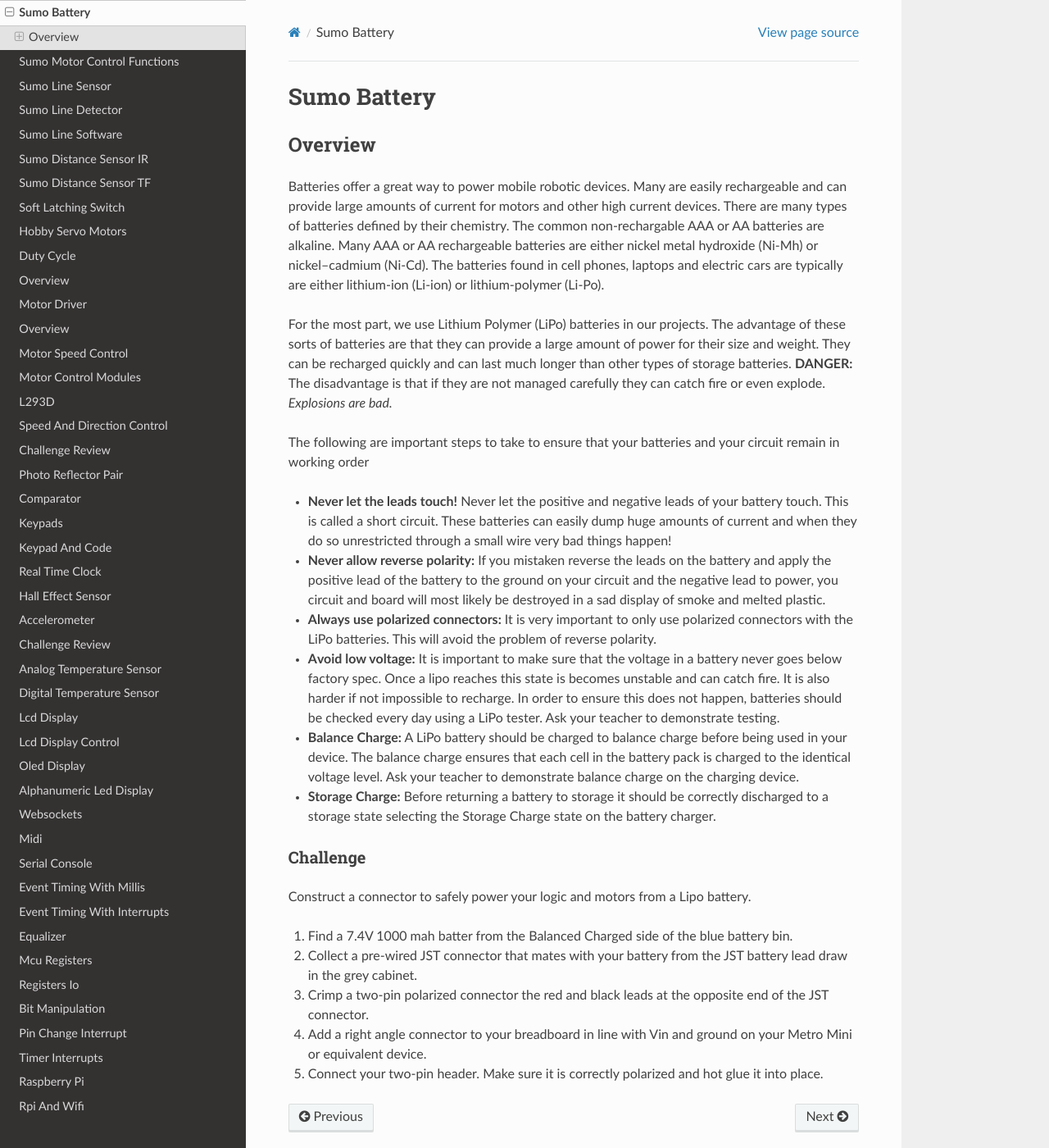
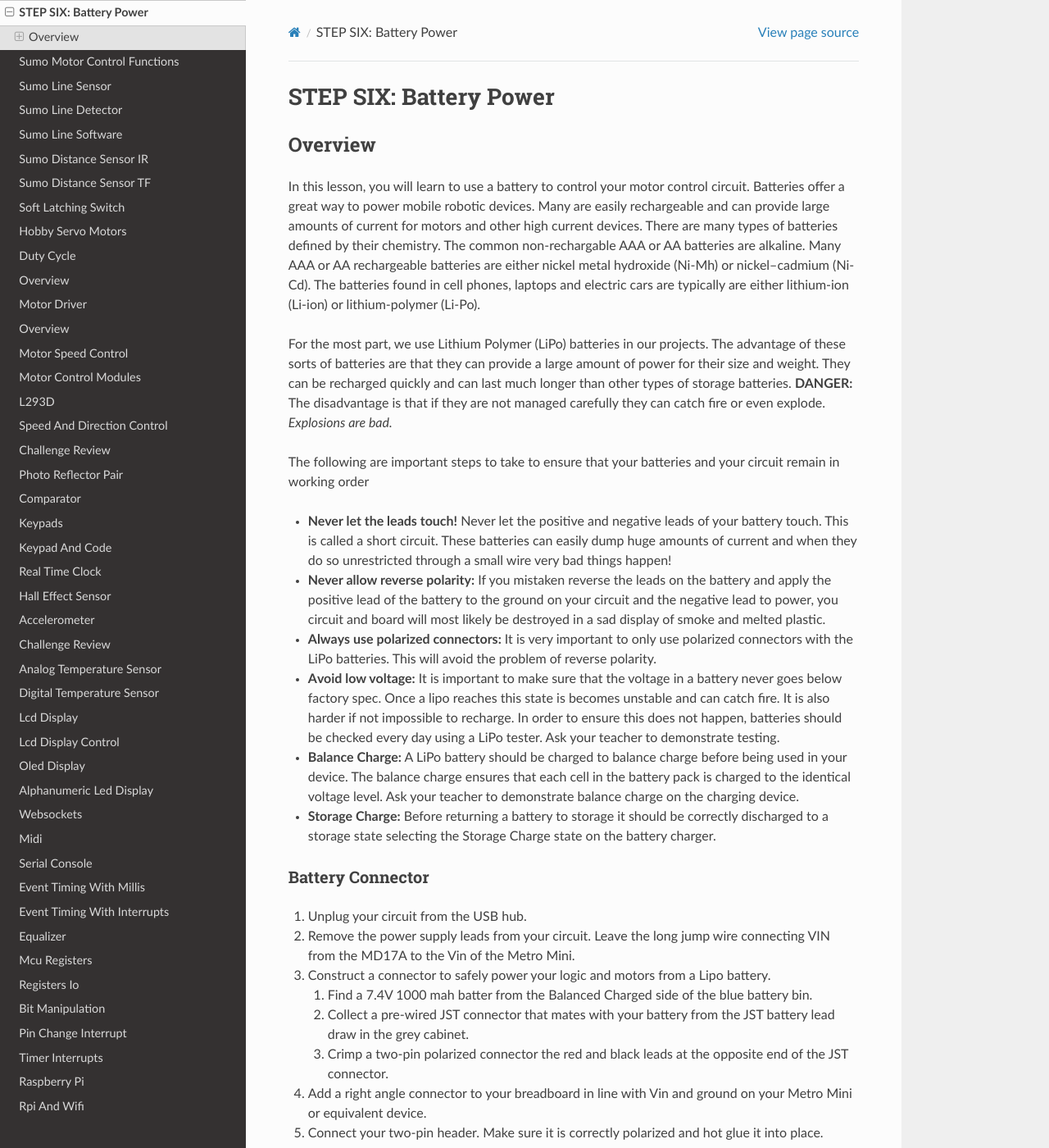
Before and after one commit to maxtkc/mvths-wiki, a Sphinx documentation site: the page built from docs/070xe-sumo-battery.rst, in a window 1280 px wide and 1400 px high. Shown: the whole window at 82% size. Built offline with Sphinx 7.4.7 and the Read the Docs theme 2.0.0, drawn with Linux system fonts in a browser that asks for light colours; pages that are not in the unit, such as notebooks, are missing from menus.

Commit message:
Update 070xe-sumo-battery.rst

```diff
--- a/docs/070xe-sumo-battery.rst
+++ b/docs/070xe-sumo-battery.rst
@@ -1,10 +1,10 @@
-Sumo Battery
+STEP SIX: Battery Power
 ===============
 
 Overview
 --------
 
-Batteries offer a great way to power mobile robotic devices. Many are easily rechargeable and can provide large amounts of current for motors and other high current devices. There are many types of batteries defined by their chemistry. The common non-rechargable AAA or AA batteries are alkaline. Many AAA or AA rechargeable batteries are either nickel metal hydroxide (Ni-Mh) or nickel–cadmium (Ni-Cd). The batteries found in cell phones, laptops and electric cars are typically are either lithium-ion (Li-ion) or lithium-polymer (Li-Po).
+In this lesson, you will learn to use a battery to control your motor control circuit. Batteries offer a great way to power mobile robotic devices. Many are easily rechargeable and can provide large amounts of current for motors and other high current devices. There are many types of batteries defined by their chemistry. The common non-rechargable AAA or AA batteries are alkaline. Many AAA or AA rechargeable batteries are either nickel metal hydroxide (Ni-Mh) or nickel–cadmium (Ni-Cd). The batteries found in cell phones, laptops and electric cars are typically are either lithium-ion (Li-ion) or lithium-polymer (Li-Po).
 
 For the most part, we use Lithium Polymer (LiPo) batteries in our projects. The advantage of these sorts of batteries are that they can provide a large amount of power for their size and weight. They can be recharged quickly and can last much longer than other types of storage batteries. **DANGER:** The disadvantage is that if they are not managed carefully they can catch fire or even explode. *Explosions are bad.*
 
@@ -22,16 +22,20 @@ The following are important steps to take to ensure that your batteries and your
 
 - **Storage Charge:** Before returning a battery to storage it should be correctly discharged to a storage state selecting the Storage Charge state on the battery charger.
 
-Challenge
+Battery Connector
 ~~~~~~~~~
 
-Construct a connector to safely power your logic and motors from a Lipo battery.
+#. Unplug your circuit from the USB hub.
 
-#. Find a 7.4V 1000 mah batter from the Balanced Charged side of the blue battery bin.
+#. Remove the power supply leads from your circuit. Leave the long jump wire connecting VIN from the MD17A to the Vin of the Metro Mini.
 
-#. Collect a pre-wired JST connector that mates with your battery from the JST battery lead draw in the grey cabinet.
+#. Construct a connector to safely power your logic and motors from a Lipo battery.
 
-#. Crimp a two-pin polarized connector the red and black leads at the opposite end of the JST connector.
+   #. Find a 7.4V 1000 mah batter from the Balanced Charged side of the blue battery bin.
+
+   #. Collect a pre-wired JST connector that mates with your battery from the JST battery lead draw in the grey cabinet.
+
+   #. Crimp a two-pin polarized connector the red and black leads at the opposite end of the JST connector.
 
 #. Add a right angle connector to your breadboard in line with Vin and ground on your Metro Mini or equivalent device.
 
```
